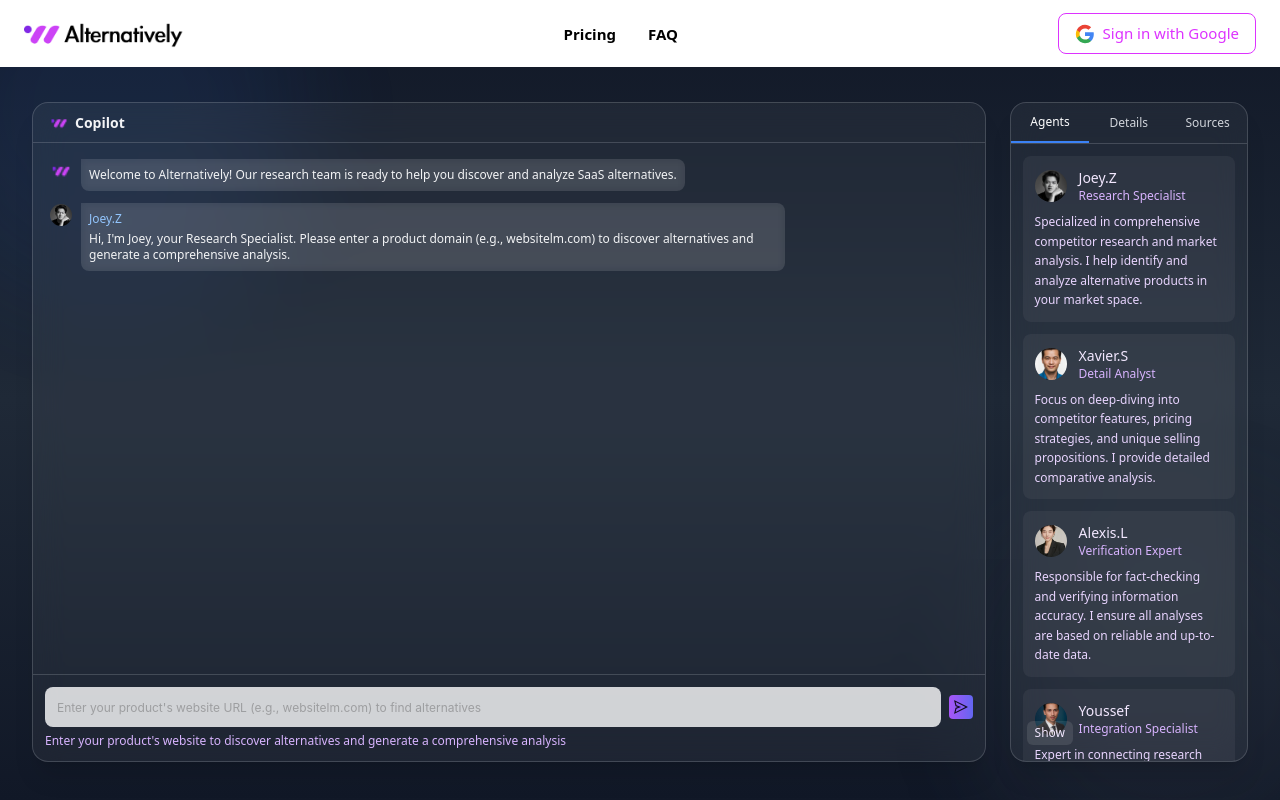
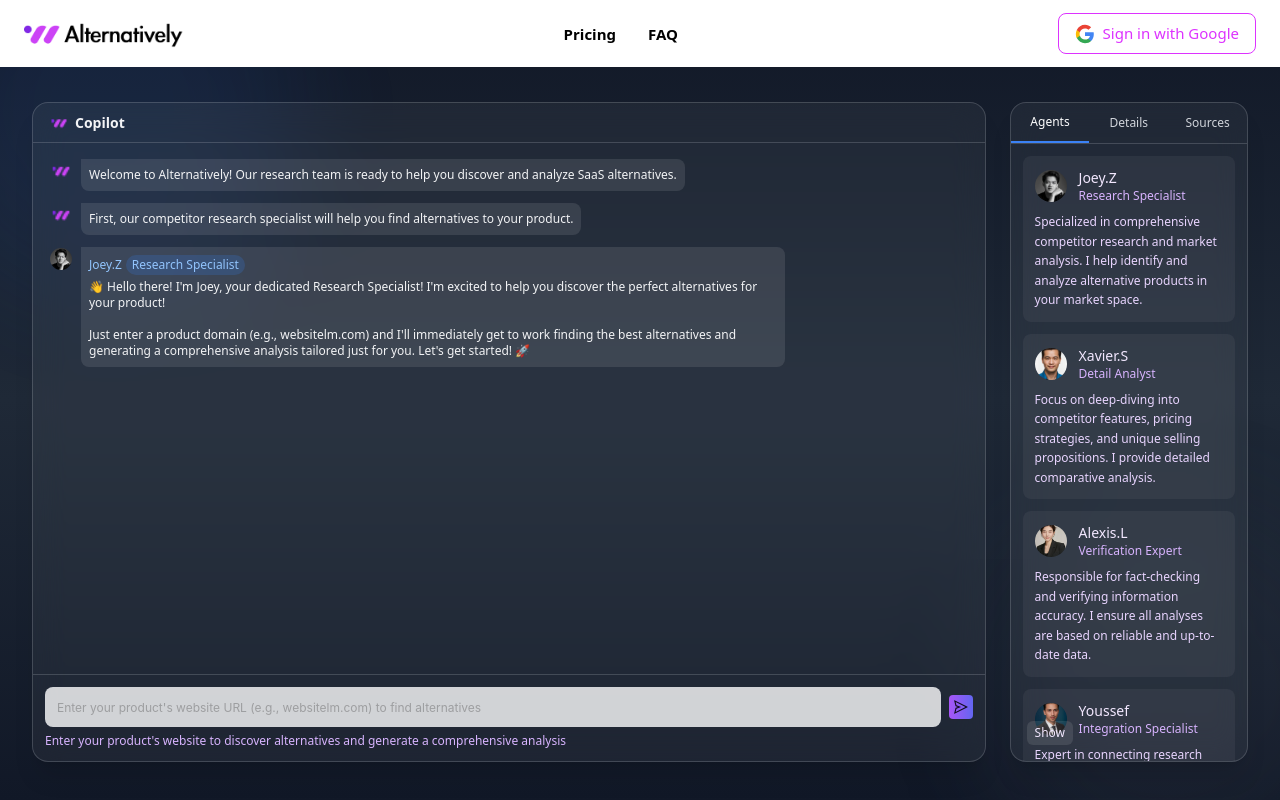
Before and after one commit to Joeyzzyy/Alternative-Research, a Next.js app: page /en in a window 1280 px wide. Shown: the top 800 px of the page. Built offline with nearby package versions, Linux system fonts and the light colour scheme.

Commit message:
features added

```diff
--- a/src/components/common/sections/research-tool.js
+++ b/src/components/common/sections/research-tool.js
@@ -10,21 +10,31 @@
   const [initialLoading, setInitialLoading] = useState(true);
   const [workflowStage, setWorkflowStage] = useState(null);
   const [workflowProgress, setWorkflowProgress] = useState(0);
-  const [messages, setMessages] = useState([
+  const [messages, setMessages] = useState([]);
+  const [userInput, setUserInput] = useState('');
+
+  const inputRef = useRef(null);
+  const chatEndRef = useRef(null);
+
+  // 添加初始消息的状态控制
+  const [initialMessagesShown, setInitialMessagesShown] = useState(0);
+
+  // 初始消息数组
+  const initialMessages = [
     {
       type: 'system',
       content: 'Welcome to Alternatively! Our research team is ready to help you discover and analyze SaaS alternatives.'
     },
     {
+      type: 'system',
+      content: 'First, our competitor research specialist will help you find alternatives to your product.'
+    },
+    {
       type: 'agent',
       agentId: 1,
-      content: 'Hi, I\'m Joey, your Research Specialist. Please enter a product domain (e.g., websitelm.com) to discover alternatives and generate a comprehensive analysis.'
+      content: '👋 Hello there! I\'m Joey, your dedicated Research Specialist! I\'m excited to help you discover the perfect alternatives for your product!\n\nJust enter a product domain (e.g., websitelm.com) and I\'ll immediately get to work finding the best alternatives and generating a comprehensive analysis tailored just for you. Let\'s get started! 🚀'
     }
-  ]);
-  const [userInput, setUserInput] = useState('');
-
-  const inputRef = useRef(null);
-  const chatEndRef = useRef(null);
+  ];
 
   // 添加 tabs 状态
   const [tabs, setTabs] = useState([
@@ -190,17 +200,24 @@
     if (message.type === 'agent') {
       const agent = agents.find(a => a.id === message.agentId) || agents[0];
       return (
-        <div key={index} className="flex justify-start mb-3">
+        <div key={index} className="flex justify-start mb-3" style={{animation: 'fadeIn 0.5s ease-out forwards'}}>
           <div className="flex max-w-[80%] flex-row">
-            <div className="flex-shrink-0 mr-2">
+            <div className="flex-shrink-0 mr-2" style={{animation: 'bounceIn 0.6s ease-out forwards'}}>
               <Avatar
                 size="small"
                 src={agent.avatar}
                 className="bg-transparent"
               />
             </div>
-            <div className="p-2 rounded-lg text-xs bg-white/10 backdrop-blur-sm text-gray-100 rounded-tl-none">
-              <div className="text-xs font-medium text-blue-300 mb-1">{agent.name}</div>
+            <div className="p-2 rounded-lg text-xs bg-white/10 backdrop-blur-sm text-gray-100 rounded-tl-none
+                            transform transition-all duration-300"
+                 style={{animation: 'slideInRight 0.4s ease-out forwards'}}>
+              <div className="text-xs font-medium text-blue-300 mb-1 flex items-center">
+                <span className="mr-1">{agent.name}</span>
+                <span className="text-xs px-1.5 py-0.5 bg-blue-500/20 text-blue-300 rounded-full animate-pulse">
+                  {agent.role}
+                </span>
+              </div>
               {message.content.split('\n').map((line, i) => (
                 <React.Fragment key={i}>
                   {line}
@@ -224,9 +241,11 @@
       <div
         key={index}
         className={`flex ${message.type === 'user' ? 'justify-end' : 'justify-start'} mb-3`}
+        style={{animation: message.type === 'system' ? 'fadeIn 0.5s ease-out forwards' : ''}}
       >
         <div className={`flex max-w-[80%] ${message.type === 'user' ? 'flex-row-reverse' : 'flex-row'}`}>
-          <div className={`flex-shrink-0 ${message.type === 'user' ? 'ml-2' : 'mr-2'}`}>
+          <div className={`flex-shrink-0 ${message.type === 'user' ? 'ml-2' : 'mr-2'}`}
+               style={{animation: message.type === 'system' ? 'bounceIn 0.6s ease-out forwards' : ''}}>
             {message.type === 'user' ? (
               <Avatar
                 size="small"
@@ -246,7 +265,9 @@
               message.type === 'user'
                 ? 'bg-blue-600 text-white rounded-tr-none'
                 : 'bg-white/10 backdrop-blur-sm text-gray-100 rounded-tl-none'
-            } ${message.isThinking ? 'border border-gray-400/30 animate-pulse' : ''}`}
+            } ${message.isThinking ? 'border border-gray-400/30 animate-pulse' : ''}
+            transform transition-all duration-300`}
+            style={{animation: message.type === 'user' ? 'slideInLeft 0.4s ease-out forwards' : 'slideInRight 0.4s ease-out forwards'}}
           >
             {message.content.split('\n').map((line, i) => (
               <React.Fragment key={i}>
@@ -415,10 +436,57 @@
     // 模拟初始化加载
     const timer = setTimeout(() => {
       setInitialLoading(false);
+
+      // 开始逐步显示初始消息
+      showInitialMessagesSequentially();
     }, 1500);
 
     return () => clearTimeout(timer);
   }, []);
+
+  // 添加逐步显示初始消息的函数
+  const showInitialMessagesSequentially = () => {
+    // 设置第一条消息
+    setMessages([initialMessages[0]]);
+    setInitialMessagesShown(1);
+
+    // 设置第二条消息
+    setTimeout(() => {
+      setMessages(prev => [...prev, initialMessages[1]]);
+      setInitialMessagesShown(2);
+
+      // 设置第三条消息
+      setTimeout(() => {
+        setMessages(prev => [...prev, initialMessages[2]]);
+        setInitialMessagesShown(3);
+      }, 1000);
+    }, 1000);
+  };
+
+  // 在组件内部添加样式定义
+  const animationStyles = `
+    @keyframes fadeIn {
+      from { opacity: 0; }
+      to { opacity: 1; }
+    }
+
+    @keyframes bounceIn {
+      0% { transform: scale(0.3); opacity: 0; }
+      50% { transform: scale(1.05); }
+      70% { transform: scale(0.9); }
+      100% { transform: scale(1); opacity: 1; }
+    }
+
+    @keyframes slideInRight {
+      from { transform: translateX(-20px); opacity: 0; }
+      to { transform: translateX(0); opacity: 1; }
+    }
+
+    @keyframes slideInLeft {
+      from { transform: translateX(20px); opacity: 0; }
+      to { transform: translateX(0); opacity: 1; }
+    }
+  `;
 
   // 如果正在初始化加载，显示加载界面
   if (initialLoading) {
@@ -445,6 +513,9 @@
 
   return (
     <div className="w-full min-h-screen bg-gradient-to-b from-gray-900 via-gray-800 to-gray-900 text-white flex items-center justify-center p-4 relative overflow-hidden" style={{ paddingTop: "80px" }}>
+      {/* 添加内联样式 */}
+      <style>{animationStyles}</style>
+
       <div className="absolute inset-0" style={{ paddingTop: "80px" }}>
         <div className="absolute w-96 h-96 bg-blue-500/10 rounded-full blur-3xl -top-20 -left-20 animate-pulse"></div>
         <div className="absolute w-96 h-96 bg-gray-500/10 rounded-full blur-3xl -bottom-20 -right-20 animate-pulse delay-1000"></div>
```
